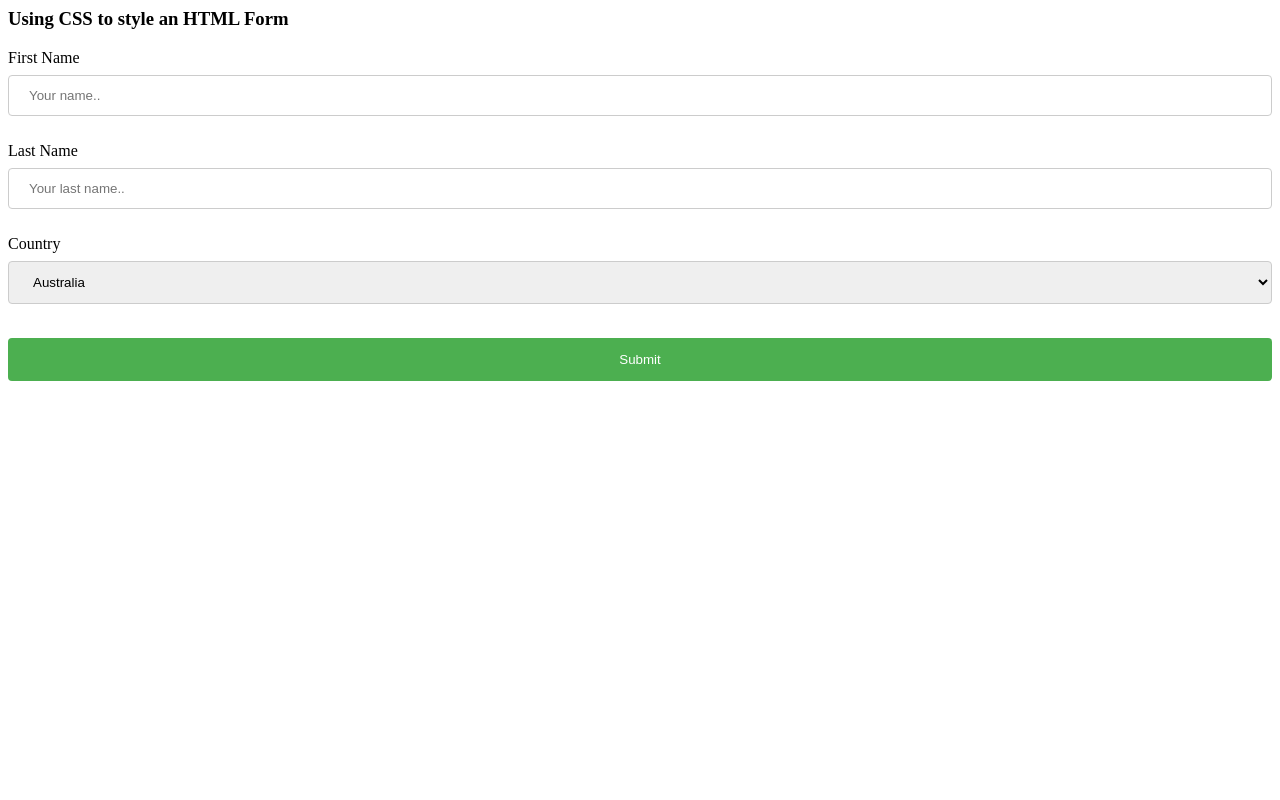
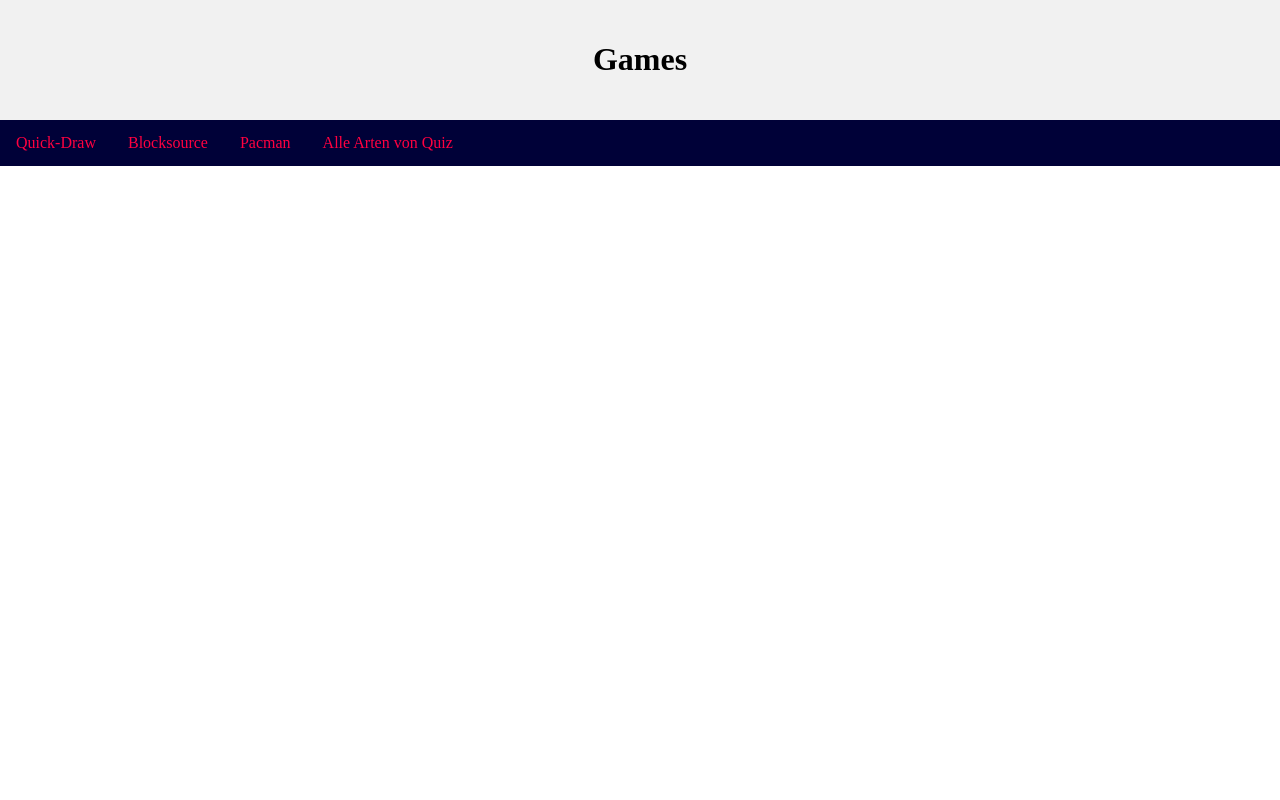
Before and after one commit to ReaNaegeli/begabtenfoerderung-rea, a PHP site: page /test.html in a window 1280 px wide. Run offline with PHP 8.4, Linux system fonts and the light colour scheme.

Commit message:
add file task 38 Aufgabe G

```diff
--- a/css/test.css
+++ b/css/test.css
@@ -1,21 +1,36 @@
+body {
+    margin: 0;
+  }
 
-input[type=text], select {
-  width: 100%;
-  padding: 12px 20px;
-  margin: 8px 0;
-  display: inline-block;
-  border: 1px solid #ccc;
-  border-radius: 4px;
-  box-sizing: border-box;
-}
+  /* Style the header */
+  .header {
+    background-color: #f1f1f1;
+    padding: 20px;
+    text-align: center;
+  }
 
-input[type=submit] {
-  width: 100%;
-  background-color: #4CAF50;
-  color: white;
-  padding: 14px 20px;
-  margin: 8px 0;
-  border: none;
-  border-radius: 4px;
-  cursor: pointer;
-}
+  * {
+    box-sizing: border-box;
+  }
+
+ /* Style the top navigation bar */
+  .topnav {
+    overflow: hidden;
+    background-color: rgb(0, 1, 56);
+  }
+
+  /* Style the topnav links */
+  .topnav a {
+    float: left;
+    display: block;
+    color: #ff0040;
+    text-align: center;
+    padding: 14px 16px;
+    text-decoration: none;
+  }
+
+  /* Change color on hover */
+  .topnav a:hover {
+    background-color: rgb(8, 77, 6);
+    color: rgb(255, 0, 212);
+  }
--- a/css/test.html
+++ b/css/test.html
@@ -1,37 +1,18 @@
 <html>
-<head>
+    <head>
+        <link rel="stylesheet" type="text/css" href="test.css" />
+    </head>
+    <body>
+        <div class="header">
+            <h1>Games</h1>
+        </div>
 
-    <link rel="stylesheet" type="text/css" href="test.css" />
-</head>
+        <div class="topnav">
+            <a target="_blank" href="https://quickdraw.withgoogle.com/#">Quick-Draw</a>
+            <a target="_blank" href="https://www.miniclip.com/games/bloxorz/de/focus/#privacy-settings">Blocksource</a>
+            <a target="_blank" href="https://www.google.com/logos/2010/pacman10-i.html">Pacman</a>
+            <a target="_blank" href="https://www.50plus.ch/reisen/quiz.html">Alle Arten von Quiz</a>
+        </div>
 
-
-    <body>
-<h3>Using CSS to style an HTML Form</h3>
-
-<div>
-  <form action="tiere.html">
-    <label for="fname">First Name</label>
-    <input type="text" id="fname" name="firstname" placeholder="Your name..">
-    <br>
-    <br>
-
-    <label for="lname">Last Name</label>
-    <input type="text" id="lname" name="lastname" placeholder="Your last name..">
-    <br>
-    <br>
-
-    <label for="country">Country</label>
-    <select id="country" name="country">
-      <option value="australia">Australia</option>
-      <option value="canada">Canada</option>
-      <option value="usa">USA</option>
-    </select>
-    <br>
-    <br>
-
-    <input type="submit" value="Submit">
-  </form>
-</div>
-
-</body>
+    </body>
 </html>
```
